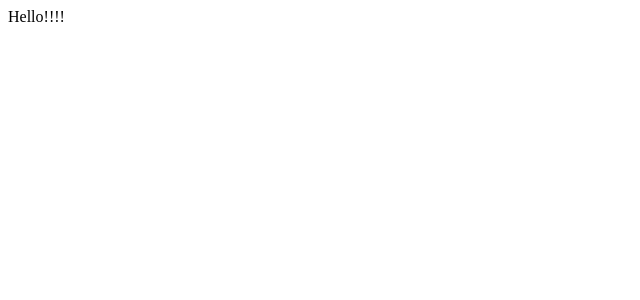
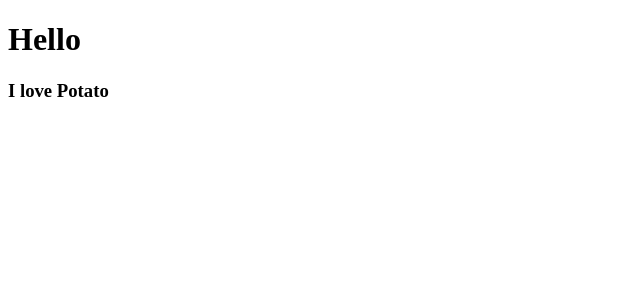
Before and after one commit to smreosms13/movie_app_2022, a React (Create React App) app: page / in a window 1280 px wide. Shown: the top 300 px of the page, without its empty margins (0-640 px from the left). Built offline with nearby package versions, Linux system fonts and the light colour scheme.

Commit message:
03-3 JSX 개념알아보기 - Potato 컴포넌트

```diff
--- a/src/App.js
+++ b/src/App.js
@@ -1,8 +1,18 @@
+import React from "react";
+
+function Potato () {
+  return <h3>I love Potato</h3>;
+}
 
 
 function App() {
   //return <div className="App"/>;
-  return <div>Hello!!!!</div>
+  return (
+  <div>
+    <h1>Hello</h1>
+    <Potato />
+  </div>
+  );
 }
 
 export default App;
--- a/src/index.js
+++ b/src/index.js
@@ -2,7 +2,6 @@ import React from 'react';
 import ReactDOM from 'react-dom/client';
 
 import App from './App';
-
 
 const root = ReactDOM.createRoot(document.getElementById('root'));
 root.render(
```
Also changed, not shown: 1 other file (tests, documents, lock files or other folders).
